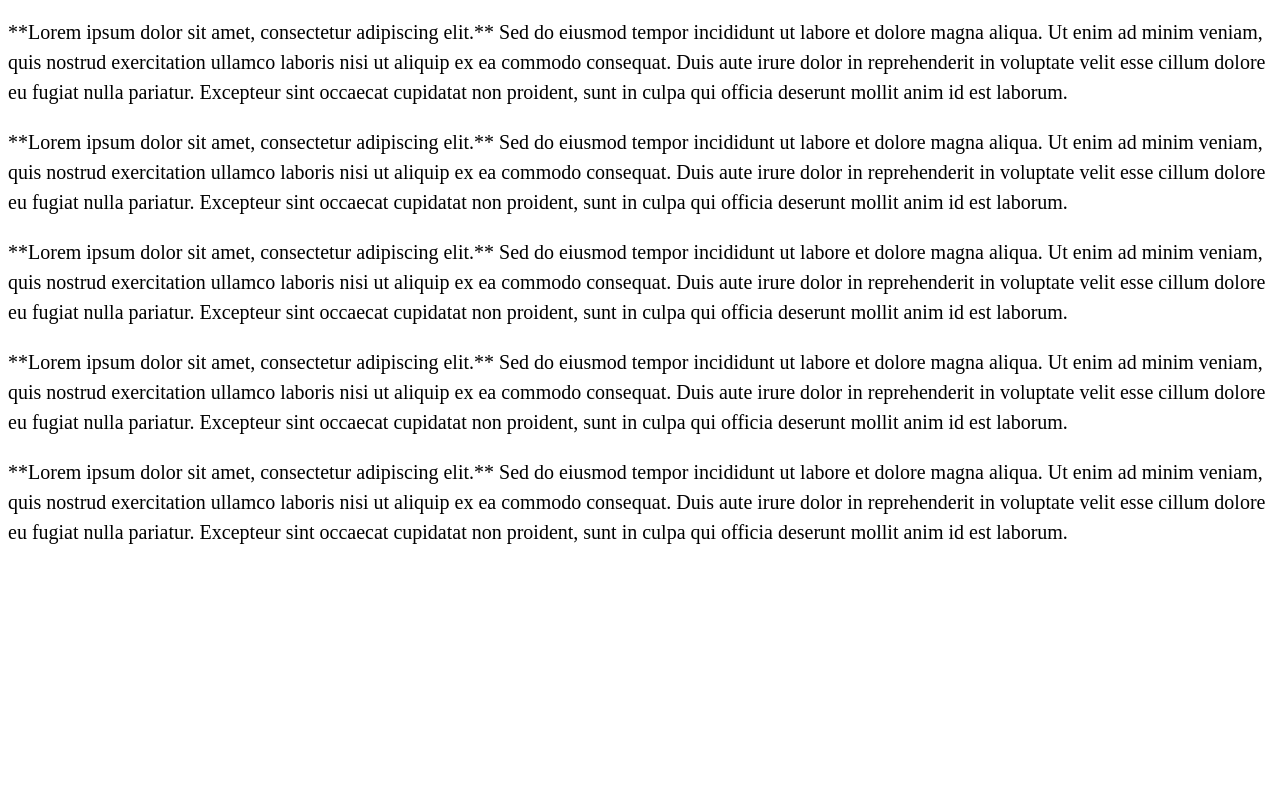
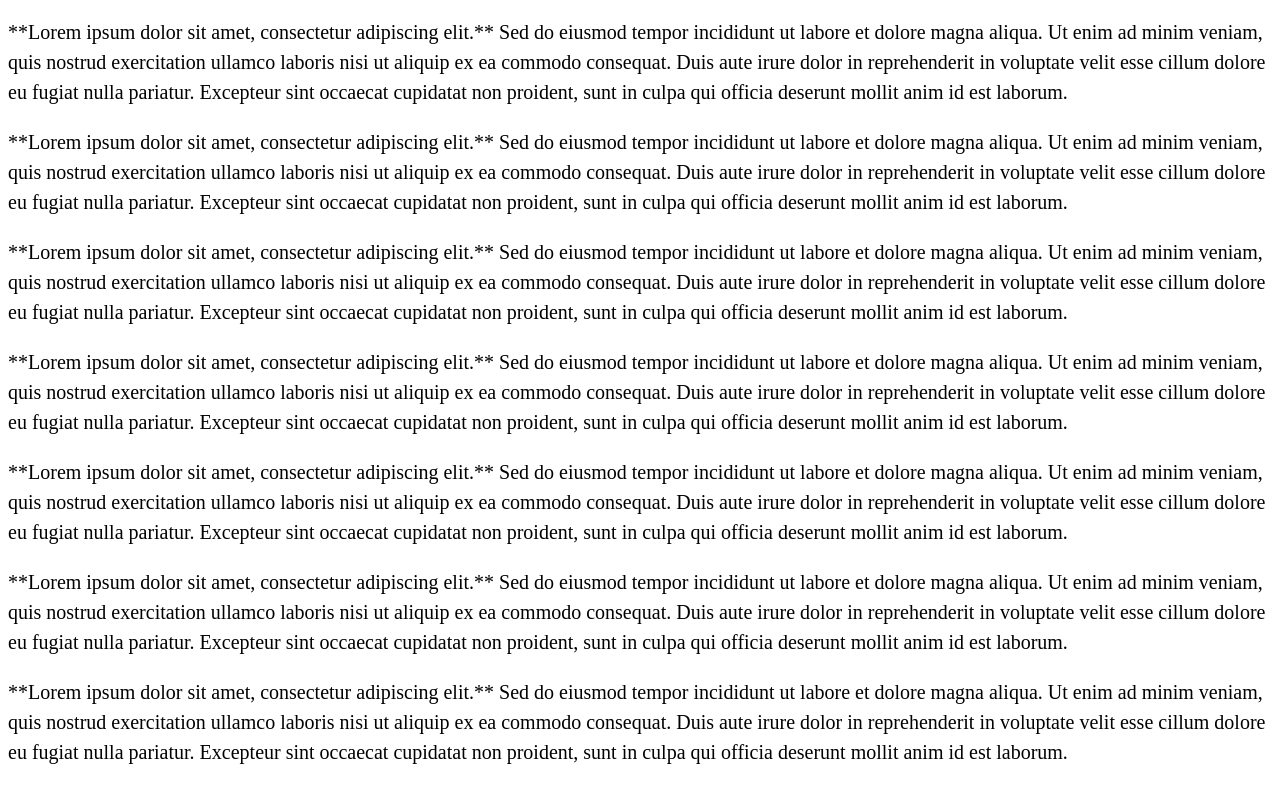
Before and after one commit to kuleba/simple-html, a plain HTML site: page index.html in a window 1280 px wide. Shown: the part 443-1230 px from the top of the page. Before the commit the page ends 1010 px from the top, so only its background shows below. Drawn offline with Linux system fonts and the light colour scheme.

Commit message:
Update index.html

```diff
--- a/index.html
+++ b/index.html
@@ -75,5 +75,19 @@
     Duis aute irure dolor in reprehenderit in voluptate velit esse cillum dolore eu fugiat nulla pariatur.
     Excepteur sint occaecat cupidatat non proident, sunt in culpa qui officia deserunt mollit anim id est laborum.
 </p>
+    <p>
+    **Lorem ipsum dolor sit amet, consectetur adipiscing elit.**
+    Sed do eiusmod tempor incididunt ut labore et dolore magna aliqua.
+    Ut enim ad minim veniam, quis nostrud exercitation ullamco laboris nisi ut aliquip ex ea commodo consequat.
+    Duis aute irure dolor in reprehenderit in voluptate velit esse cillum dolore eu fugiat nulla pariatur.
+    Excepteur sint occaecat cupidatat non proident, sunt in culpa qui officia deserunt mollit anim id est laborum.
+</p>
+<p>
+    **Lorem ipsum dolor sit amet, consectetur adipiscing elit.**
+    Sed do eiusmod tempor incididunt ut labore et dolore magna aliqua.
+    Ut enim ad minim veniam, quis nostrud exercitation ullamco laboris nisi ut aliquip ex ea commodo consequat.
+    Duis aute irure dolor in reprehenderit in voluptate velit esse cillum dolore eu fugiat nulla pariatur.
+    Excepteur sint occaecat cupidatat non proident, sunt in culpa qui officia deserunt mollit anim id est laborum.
+</p>
 </body>
 </html>
```
